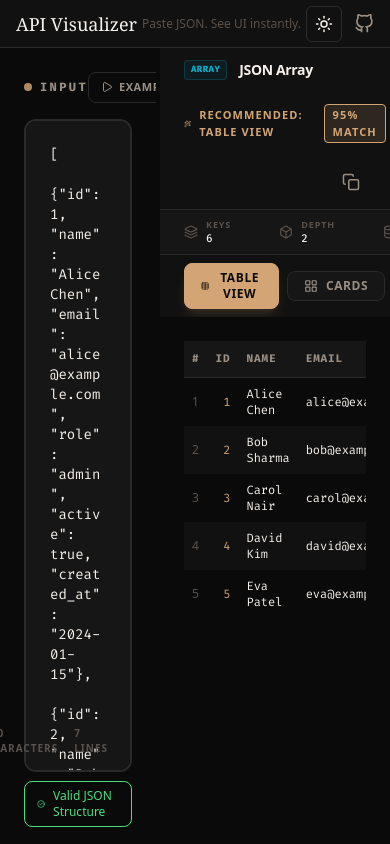
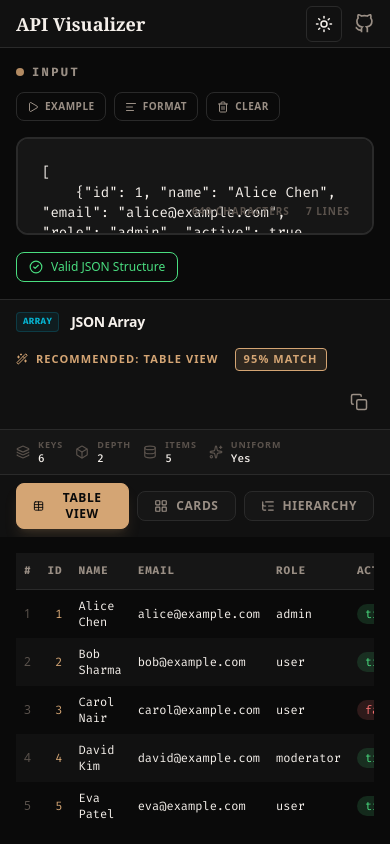
Before and after one commit to RishikeshMundada/API-visualizer, a Next.js app: page / in a window 390 px wide. Both pictures are taken after a click on the button "EXAMPLE". Built offline with nearby package versions, Linux system fonts and the light colour scheme.

Commit message:
updated the mobile view

```diff
--- a/app/page.tsx
+++ b/app/page.tsx
@@ -35,7 +35,7 @@ const examples = [
         {
             "id": "23428455-c7d4-4c4a-ad24-376223748537",
             "title": "Modern API Architecture",
-            "author": "Aman Jain",
+            "author": "Rahul Verma",
             "category": "Technology",
             "tags": ["api", "rest", "design"],
             "published_at": "2026-04-02T15:16:04Z",
@@ -137,7 +137,7 @@ export default function Home() {
       setAnalysis(result);
       setActiveRenderer(result.recommendedRenderer);
       setParseError(null);
-    } catch {}
+    } catch { }
     setExampleIndex((prev) => (prev + 1) % examples.length);
   };
 
@@ -180,10 +180,10 @@ export default function Home() {
   return (
     <div className="h-screen flex flex-col bg-[var(--bg-primary)]">
       <header className="h-12 border-b flex items-center justify-between px-4" style={{ borderColor: 'var(--border)', backgroundColor: 'var(--bg-secondary)' }}>
-        <div className="text-lg" style={{ fontFamily: "'Tiempos Text', Georgia, serif", color: 'var(--text-primary)' }}>
+        <div className="text-lg font-bold" style={{ fontFamily: "'Tiempos Text', Georgia, serif", color: 'var(--text-primary)' }}>
           API Visualizer
         </div>
-        <div className="text-xs" style={{ color: 'var(--text-muted)' }}>Paste JSON. See UI instantly.</div>
+        <div className="text-xs hidden sm:block" style={{ color: 'var(--text-muted)' }}>Paste JSON. See UI instantly.</div>
         <div className="flex gap-3 items-center">
           <ThemeSwitcher />
           <a href="https://github.com/RishikeshMundada/API-visualizer" target="_blank" rel="noopener noreferrer" aria-label="GitHub" style={{ color: 'var(--text-secondary)' }} className="hover:text-[var(--text-primary)] transition-colors">
@@ -194,8 +194,13 @@ export default function Home() {
         </div>
       </header>
 
-      <div className="flex flex-1 overflow-hidden">
-        <div className="overflow-y-auto" style={{ width: `${splitRatio}%` }}>
+      <div className="flex flex-col md:flex-row flex-1 overflow-hidden">
+        <div className="w-full md:h-full overflow-y-auto border-b md:border-b-0 md:border-r border-[var(--border)]" style={{ width: 'var(--sidebar-width, 100%)' }}>
+          <style jsx>{`
+            @media (min-width: 768px) {
+              div { --sidebar-width: ${splitRatio}%; }
+            }
+          `}</style>
           <JsonInput
             rawInput={rawInput}
             onInputChange={handleInputChange}
@@ -206,7 +211,7 @@ export default function Home() {
           />
         </div>
         <div
-          className="w-1 cursor-col-resize hover:bg-[var(--accent-primary)] transition-colors"
+          className="hidden md:block w-1 cursor-col-resize hover:bg-[var(--accent-primary)] transition-colors"
           onMouseDown={handleResizeStart}
         ></div>
         <div className="overflow-y-auto flex-1">
--- a/components/JsonInput.tsx
+++ b/components/JsonInput.tsx
@@ -12,16 +12,16 @@ export default function JsonInput({ rawInput, onInputChange, parseError, onForma
   const charCount = rawInput.length;
 
   return (
-    <div className="h-full flex flex-col p-6 gap-4 bg-[var(--bg-primary)]">
-      <div className="flex items-center justify-between">
+    <div className="h-full flex flex-col p-4 md:p-6 gap-4 bg-[var(--bg-primary)]">
+      <div className="flex flex-col sm:flex-row sm:items-center justify-between gap-3">
         <div className="flex items-center gap-2">
           <div className="w-2 h-2 rounded-full bg-[var(--accent-primary)] animate-pulse" />
           <h2 className="text-xs font-bold font-mono text-[var(--text-secondary)] uppercase tracking-[0.2em]">Input</h2>
         </div>
-        <div className="flex gap-2">
+        <div className="flex flex-wrap gap-2">
           <button
             onClick={onLoadExample}
-            className="group flex items-center gap-1.5 px-3 py-1.5 text-[11px] font-bold uppercase tracking-wider border border-[var(--border)] rounded-lg hover:border-[var(--accent-primary)] hover:bg-[var(--bg-card)] text-[var(--text-secondary)] hover:text-[var(--text-primary)] transition-all duration-200"
+            className="group flex items-center gap-1.5 px-2.5 py-1.5 text-[10px] sm:text-[11px] font-bold uppercase tracking-wider border border-[var(--border)] rounded-lg hover:border-[var(--accent-primary)] hover:bg-[var(--bg-card)] text-[var(--text-secondary)] hover:text-[var(--text-primary)] transition-all duration-200"
           >
             <Play size={12} className="group-hover:text-[var(--accent-primary)] transition-colors" />
             Example
@@ -29,14 +29,14 @@ export default function JsonInput({ rawInput, onInputChange, parseError, onForma
           <button
             onClick={onFormat}
             disabled={!rawInput}
-            className="group flex items-center gap-1.5 px-3 py-1.5 text-[11px] font-bold uppercase tracking-wider border border-[var(--border)] rounded-lg hover:border-[var(--accent-primary)] hover:bg-[var(--bg-card)] text-[var(--text-secondary)] hover:text-[var(--text-primary)] transition-all duration-200 disabled:opacity-30"
+            className="group flex items-center gap-1.5 px-2.5 py-1.5 text-[10px] sm:text-[11px] font-bold uppercase tracking-wider border border-[var(--border)] rounded-lg hover:border-[var(--accent-primary)] hover:bg-[var(--bg-card)] text-[var(--text-secondary)] hover:text-[var(--text-primary)] transition-all duration-200 disabled:opacity-30"
           >
             <AlignLeft size={12} className="group-hover:text-[var(--accent-primary)] transition-colors" />
             Format
           </button>
           <button
             onClick={onClear}
-            className="group flex items-center gap-1.5 px-3 py-1.5 text-[11px] font-bold uppercase tracking-wider border border-[var(--border)] rounded-lg hover:border-[var(--error)] hover:bg-[var(--bg-card)] text-[var(--text-secondary)] hover:text-[var(--error)] transition-all duration-200"
+            className="group flex items-center gap-1.5 px-2.5 py-1.5 text-[10px] sm:text-[11px] font-bold uppercase tracking-wider border border-[var(--border)] rounded-lg hover:border-[var(--error)] hover:bg-[var(--bg-card)] text-[var(--text-secondary)] hover:text-[var(--error)] transition-all duration-200"
           >
             <Trash2 size={12} className="group-hover:scale-110 transition-transform" />
             Clear
--- a/components/StatsBar.tsx
+++ b/components/StatsBar.tsx
@@ -3,7 +3,7 @@ import { Layers, Box, Database, Sparkles } from 'lucide-react';
 
 export default function StatsBar({ stats }: { stats: JsonStats }) {
   return (
-    <div className="flex items-center gap-6 px-6 py-2.5 border-b border-[var(--border)] bg-[var(--bg-card)]">
+    <div className="flex items-center gap-3 sm:gap-6 px-4 md:px-6 py-2.5 border-b border-[var(--border)] bg-[var(--bg-card)] flex-wrap overflow-x-auto no-scrollbar">
       <div className="flex items-center gap-2 group">
         <Layers size={14} className="text-[var(--text-muted)] group-hover:text-[var(--accent-primary)] transition-colors" />
         <div className="flex flex-col">
@@ -12,7 +12,7 @@ export default function StatsBar({ stats }: { stats: JsonStats }) {
         </div>
       </div>
 
-      <div className="h-6 w-px bg-[var(--border)]"></div>
+      <div className="h-6 w-px bg-[var(--border)] hidden sm:block"></div>
 
       <div className="flex items-center gap-2 group">
         <Box size={14} className="text-[var(--text-muted)] group-hover:text-[var(--accent-primary)] transition-colors" />
@@ -24,7 +24,7 @@ export default function StatsBar({ stats }: { stats: JsonStats }) {
 
       {stats.arrayLength !== undefined && (
         <>
-          <div className="h-6 w-px bg-[var(--border)]"></div>
+          <div className="h-6 w-px bg-[var(--border)] hidden sm:block"></div>
           <div className="flex items-center gap-2 group">
             <Database size={14} className="text-[var(--text-muted)] group-hover:text-[var(--accent-primary)] transition-colors" />
             <div className="flex flex-col">
@@ -35,7 +35,7 @@ export default function StatsBar({ stats }: { stats: JsonStats }) {
         </>
       )}
 
-      <div className="h-6 w-px bg-[var(--border)]"></div>
+      <div className="h-6 w-px bg-[var(--border)] hidden sm:block"></div>
 
       <div className="flex items-center gap-2 group">
         <Sparkles size={14} className="text-[var(--text-muted)] group-hover:text-[var(--accent-primary)] transition-colors" />
--- a/components/VisualizerEngine.tsx
+++ b/components/VisualizerEngine.tsx
@@ -104,7 +104,7 @@ export default function VisualizerEngine({ data, analysis, activeRenderer, onRen
 
   return (
     <div className="h-full flex flex-col bg-[var(--bg-primary)]">
-      <div className="border-b border-[var(--border)] bg-[var(--bg-secondary)] px-6 py-3 flex items-center gap-6 flex-wrap">
+      <div className="border-b border-[var(--border)] bg-[var(--bg-secondary)] px-4 md:px-6 py-3 flex flex-col sm:flex-row sm:items-center gap-4 sm:gap-6">
         <div className="flex items-center gap-3">
           <TypeBadge type={getValueType(data)} />
           <h1 className="text-sm font-bold tracking-tight text-[var(--text-primary)]">
@@ -129,7 +129,7 @@ export default function VisualizerEngine({ data, analysis, activeRenderer, onRen
 
       <StatsBar stats={analysis.stats} />
 
-      <div className="bg-[var(--bg-secondary)] px-6 py-2 flex items-center gap-2 overflow-x-auto no-scrollbar">
+      <div className="bg-[var(--bg-secondary)] px-4 md:px-6 py-2 flex items-center gap-2 overflow-x-auto no-scrollbar">
         {allRenderers.map(renderer => {
           const Icon = rendererConfig[renderer].icon;
           const isActive = activeRenderer === renderer;
@@ -150,7 +150,7 @@ export default function VisualizerEngine({ data, analysis, activeRenderer, onRen
         })}
       </div>
 
-      <div className="flex-1 overflow-auto p-6 animate-in fade-in zoom-in-95 duration-300">
+      <div className="flex-1 overflow-auto p-4 md:p-6 animate-in fade-in zoom-in-95 duration-300">
         <div className="max-w-[1600px] mx-auto">
           {renderActive()}
         </div>
```
